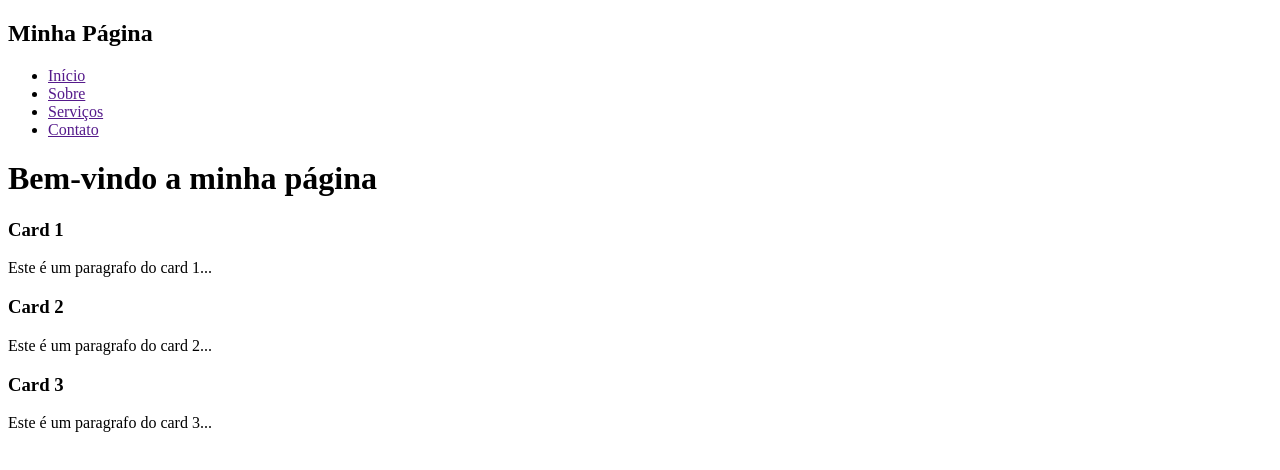
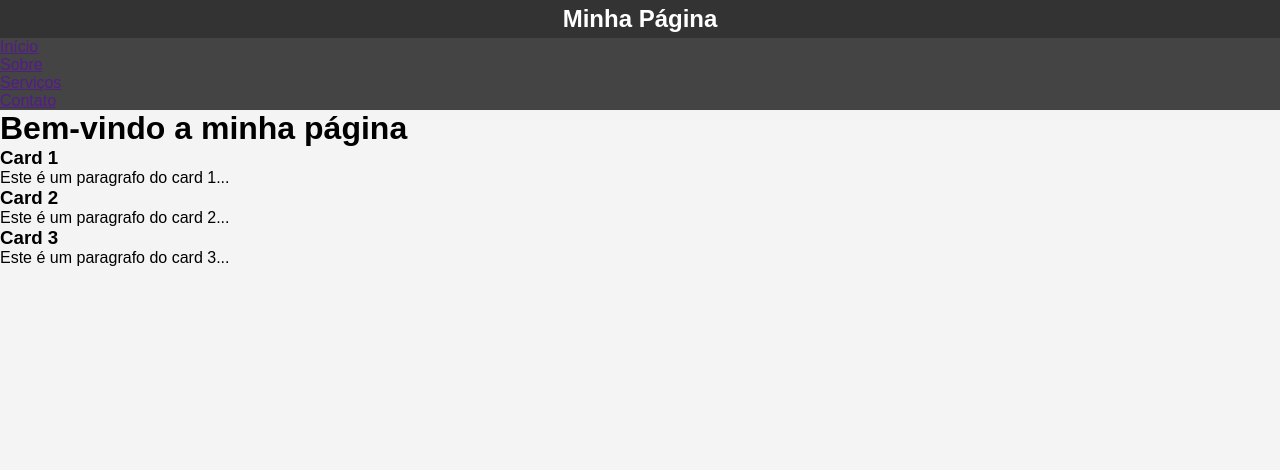
Before and after one commit to prof-mileniorocha/aulas-front, a plain HTML site: page index.html in a window 1280 px wide. Drawn offline with Linux system fonts and the light colour scheme.

Commit message:
Primeiros códigos de css

```diff
--- a/index.html
+++ b/index.html
@@ -8,7 +8,7 @@
 </head>
 <body>
     <header>
-        <h2 class="tit">Minha Página</h2>
+        <h2>Minha Página</h2>
     </header>
 
     <nav>
--- a/style.css
+++ b/style.css
@@ -1,3 +1,22 @@
-.titulo {
-    color:red;
+* {
+    margin: 0;
+    padding: 0;
+    box-sizing: border-box;
 }
+
+body {
+    font-family: Arial, Helvetica, sans-serif;
+    background-color: #f4f4f4;
+}
+
+header {
+    background-color: #333;
+    color: white;
+    padding: 5px;
+    text-align: center;
+}
+
+nav {
+    background-color: #444;
+}
++*''
```
